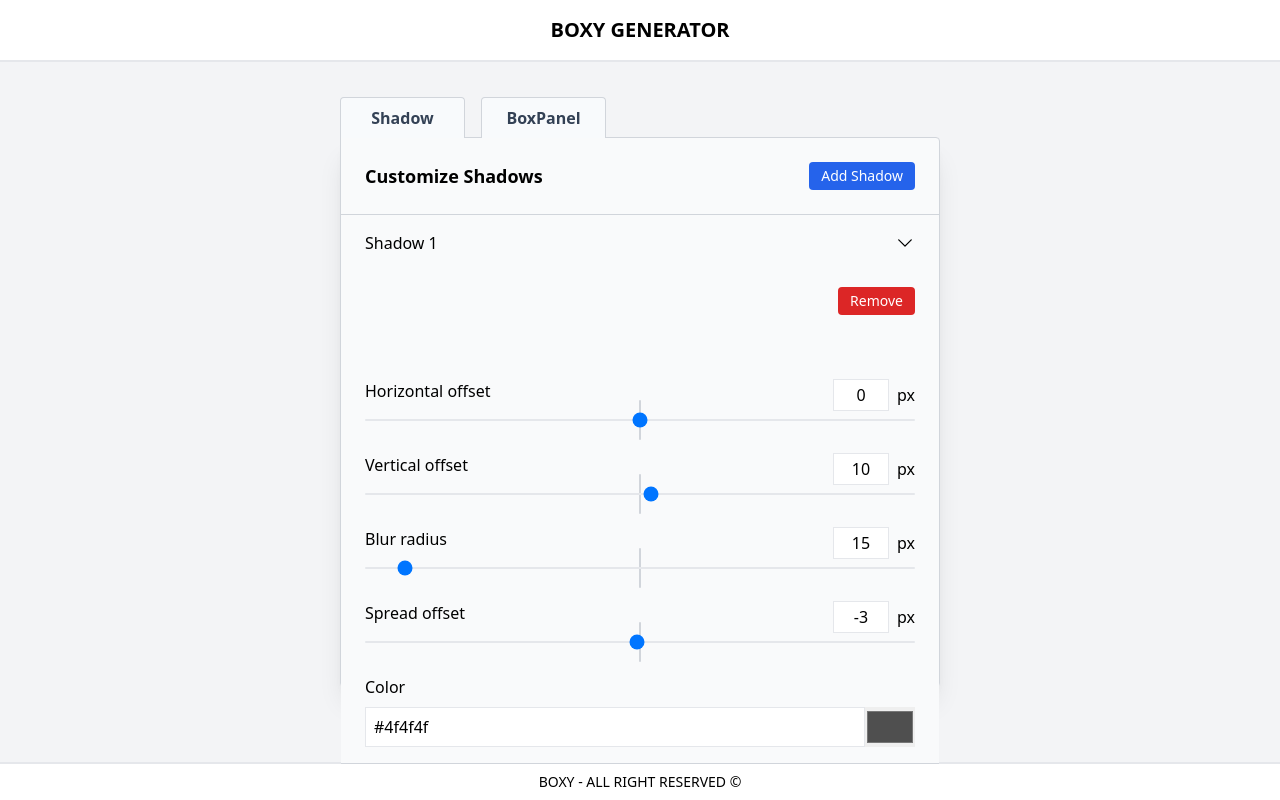
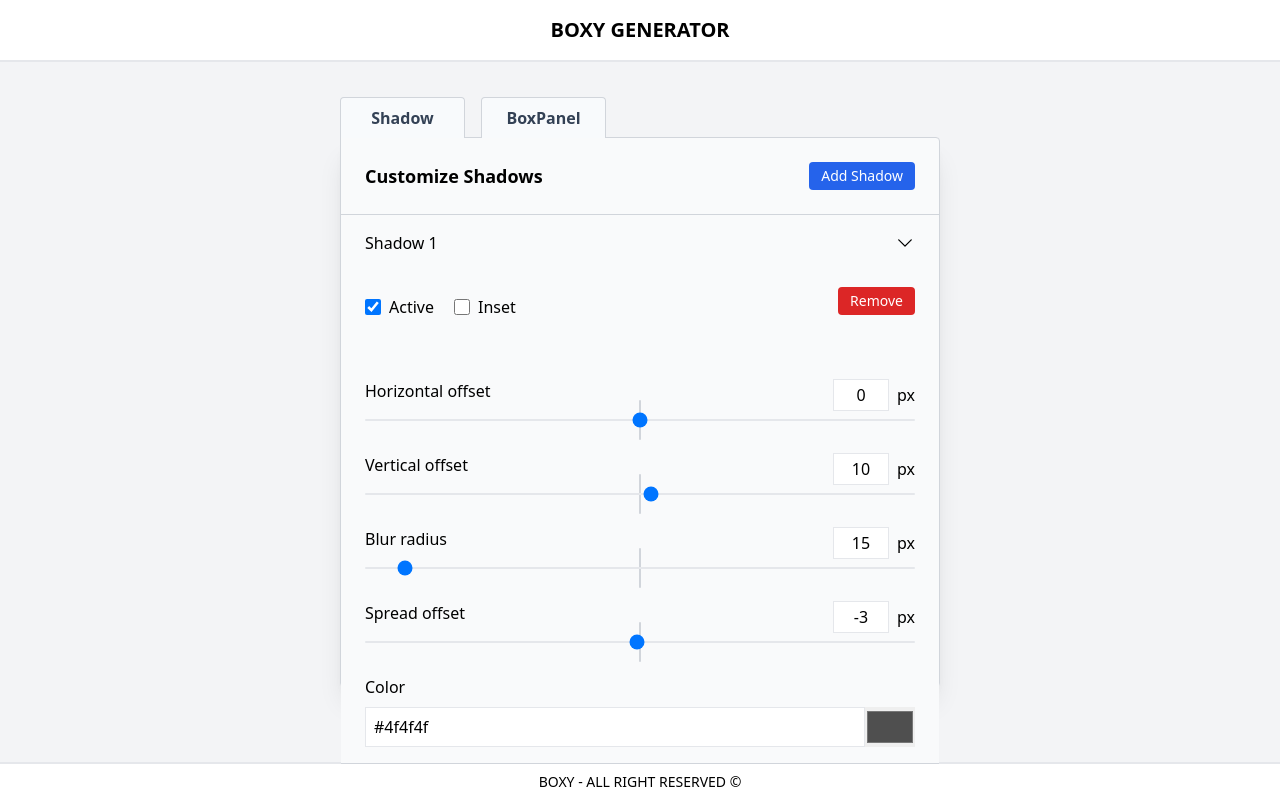
Before and after one commit to Personnofil85/udemy-react-a-z, a React (Vite) app in the folder 10.Boxy-project/: page / in a window 1280 px wide. Built offline with nearby package versions, Linux system fonts and the light colour scheme.

Commit message:
10.Boxy-project: Ajouter les checkboxes

```diff
--- a/10.Boxy-project/src/features/shadows.js
+++ b/10.Boxy-project/src/features/shadows.js
@@ -104,7 +104,13 @@ export const shadowSlice = createSlice({
 
       currentInput.value = action.payload.value;
     },
-    updateCheckbox: (state, action) => {},
+    updateCheckbox: (state, action) => {
+      const currentShadow = state.find(
+        (shadow) => shadow.id === action.payload.shadowID,
+      );
+
+      currentShadow[action.payload.name] = !currentShadow[action.payload.name];
+    },
   },
 });
 
--- a/10.Boxy-project/src/layouts/ShadowList/Shadow.jsx
+++ b/10.Boxy-project/src/layouts/ShadowList/Shadow.jsx
@@ -2,6 +2,7 @@ import React, { useState, useEffect } from "react";
 import Chevron from "../../assets/chevron.svg";
 import ShadowRange from "./ShadowRange.jsx";
 import ShadowColorPicker from "./ShadowColorPicker.jsx";
+import ShadowCheckbox from "./ShadowCheckbox.jsx";
 
 export default function Shadow({ shadow, panelNumber }) {
   const [toggleShadow, setToggleShadow] = useState(false);
@@ -62,8 +63,8 @@ export default function Shadow({ shadow, panelNumber }) {
         }`}
       >
         <div className="flex items-end px-6 py-4">
-          {/*<Checkbox />*/}
-          {/*<Checkbox />*/}
+          <ShadowCheckbox name={"active"} shadowID={shadow.id} />
+          <ShadowCheckbox name={"inset"} shadowID={shadow.id} />
           <button className="ml-auto text-sm bg-red-600 text-white hover:bg-red-700 py-1 px-3 rounded">
             Remove
           </button>
--- /dev/null
+++ b/10.Boxy-project/src/layouts/ShadowList/ShadowCheckbox.jsx
@@ -0,0 +1,30 @@
+import React from "react";
+import { useDispatch, useSelector } from "react-redux";
+import { updateCheckbox } from "../../features/shadows.js";
+
+export default function ShadowCheckbox({ name, shadowID }) {
+  const checkboxShadow = useSelector((state) =>
+    state.shadows.find((shadow) => shadow.id === shadowID),
+  );
+  const dispatch = useDispatch();
+
+  console.log("checkboxShadow[name] ", name, " ", checkboxShadow[name]);
+
+  return (
+    <>
+      <input
+        onChange={() => dispatch(updateCheckbox({ shadowID, name }))}
+        type="checkbox"
+        checked={checkboxShadow[name]}
+        id={`checkbox-${name}-${shadowID}`}
+        className="h-4 w-4 border-gray-300 rounded mr-2"
+      />
+      <label
+        className="leading-4 mr-5 cursor-pointer"
+        htmlFor={`checkbox-${name}-${shadowID}`}
+      >
+        {name.charAt(0).toUpperCase() + name.slice(1)}
+      </label>
+    </>
+  );
+}
```
